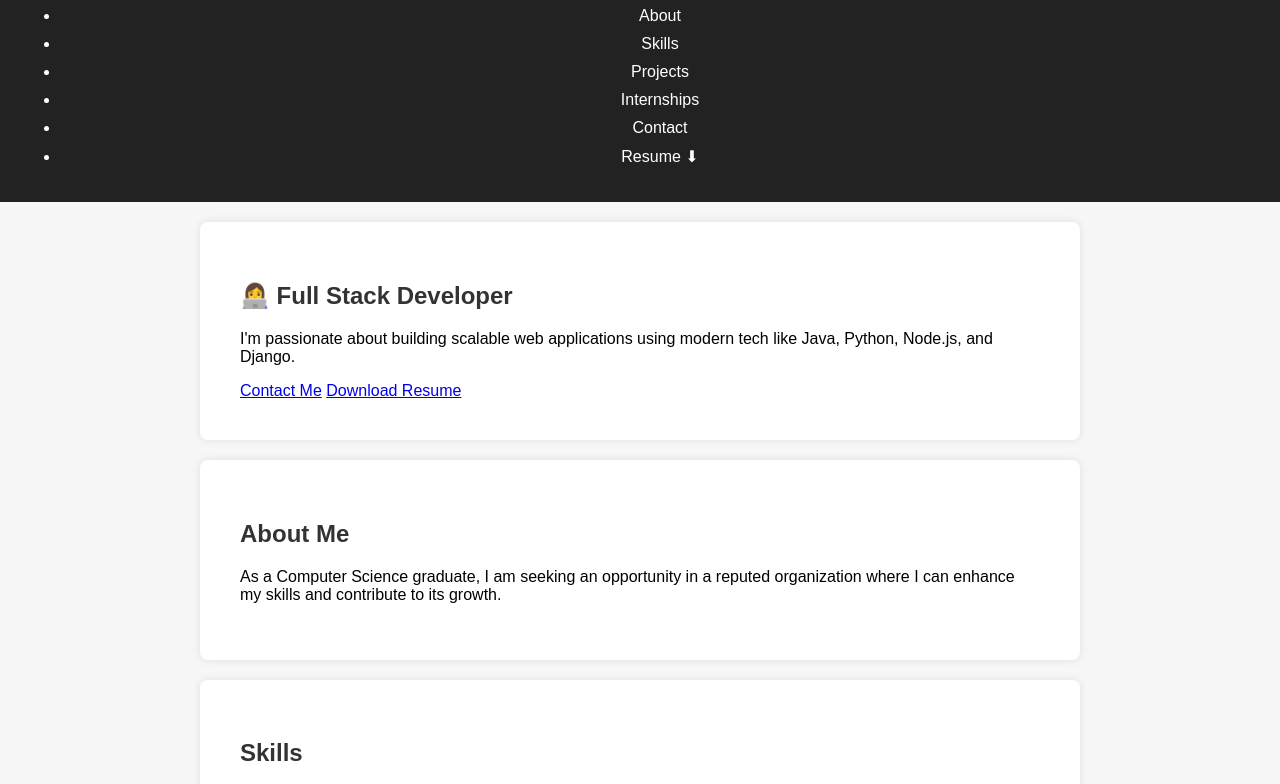
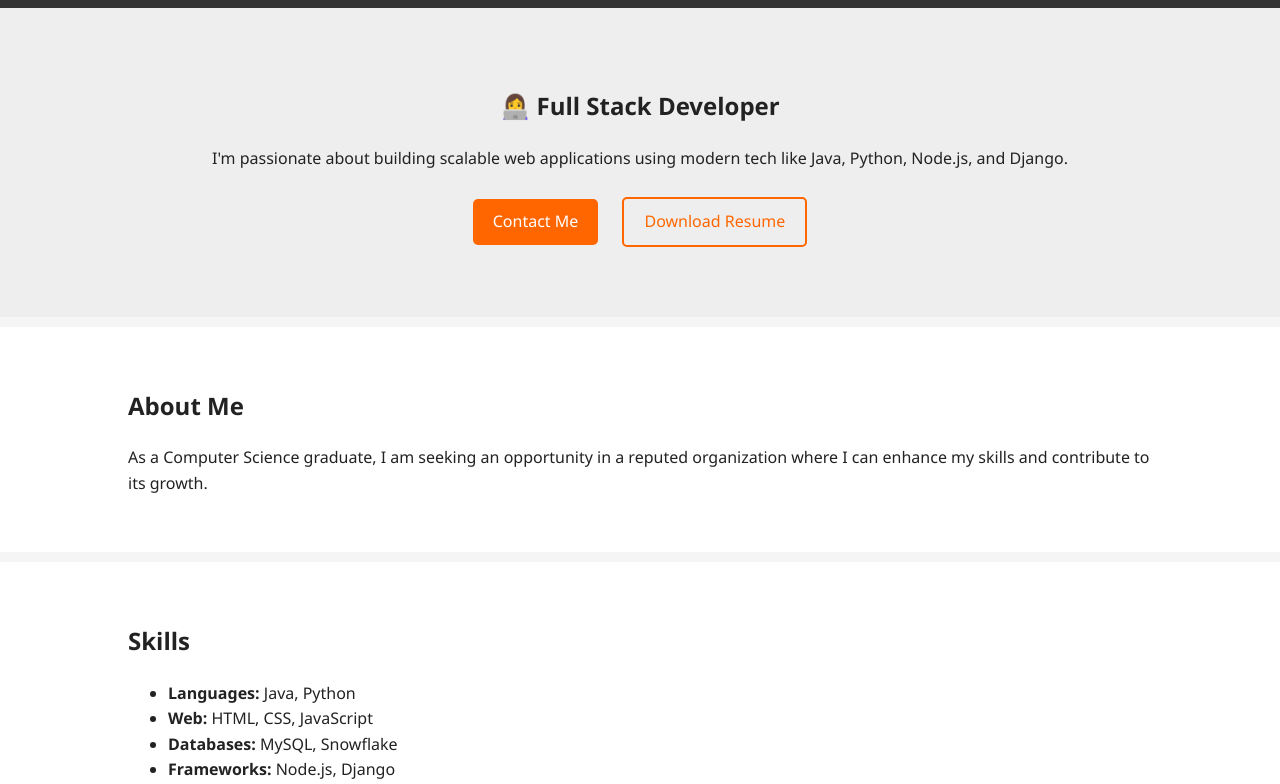
Before and after one commit to pavani-panu/Portfolio, a plain HTML site: page index.html in a window 1280 px wide. Shown: the part 93-877 px from the top of the page. Drawn offline with Linux system fonts and the light colour scheme.

Commit message:
Update style.css

```diff
--- a/style.css
+++ b/style.css
@@ -1,57 +1,67 @@
 body {
-  font-family: Arial, sans-serif;
+  font-family: 'Segoe UI', sans-serif;
   margin: 0;
-  padding: 0;
-  background: #f7f7f7;
+  background: #f5f5f5;
+  color: #222;
+  line-height: 1.6;
 }
 
 header {
-  background-color: #222;
+  background: #333;
   color: white;
-  padding: 20px;
+  padding: 15px 10%;
+  display: flex;
+  justify-content: space-between;
+  align-items: center;
+}
+
+header h1 {
+  font-size: 24px;
+}
+
+nav ul {
+  list-style: none;
+  display: flex;
+  gap: 15px;
+}
+
+nav ul li a {
+  color: white;
+  text-decoration: none;
+  font-weight: bold;
+}
+
+.hero {
+  background: #eee;
+  padding: 60px 10%;
   text-align: center;
 }
 
-nav a {
-  margin: 0 15px;
+.btn {
+  background: #ff6600;
   color: white;
+  padding: 10px 20px;
+  margin: 10px;
+  display: inline-block;
   text-decoration: none;
+  border-radius: 5px;
+}
+
+.btn.secondary {
+  background: transparent;
+  border: 2px solid #ff6600;
+  color: #ff6600;
 }
 
 section {
-  padding: 40px;
+  padding: 40px 10%;
   background: white;
-  margin: 20px auto;
-  width: 90%;
-  max-width: 800px;
-  border-radius: 8px;
-  box-shadow: 0 0 10px rgba(0,0,0,0.1);
-}
-
-h2 {
-  color: #333;
-}
-
-ul li {
   margin-bottom: 10px;
-}
-
-button {
-  padding: 10px 20px;
-  background-color: #0077cc;
-  color: white;
-  border: none;
-  border-radius: 5px;
-  cursor: pointer;
-}
-
-button:hover {
-  background-color: #005fa3;
 }
 
 footer {
   text-align: center;
-  padding: 20px;
-  background-color: #ddd;
-  color: #333;
+  background: #333;
+  color: white;
+  padding: 10px;
 }
```
